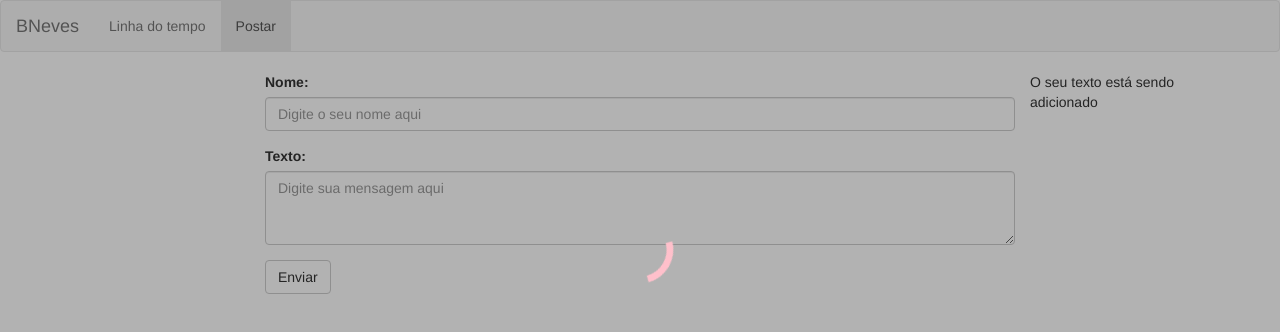
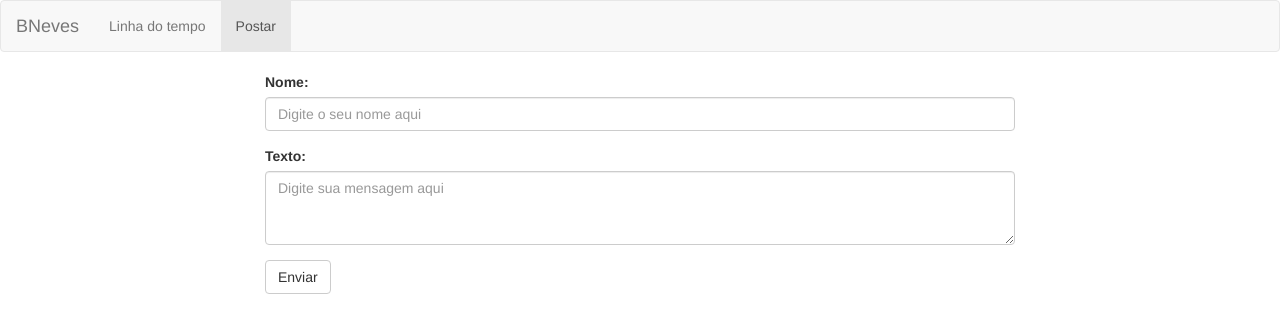
Before and after one commit to BrunaN/PIW, an Angular app in the folder Atividade 02/: page /postar in a window 1280 px wide. Shown: the top 332 px of the page. Built offline with nearby package versions, Linux system fonts and the light colour scheme.

Commit message:
atividade 05

```diff
--- a/Atividade 02/src/app/post-input/post-input.component.css
+++ b/Atividade 02/src/app/post-input/post-input.component.css
@@ -9,12 +9,11 @@
 }
 
 .loading{
-    top: 200px;
+    top: 250px;
     left: calc(50% - 50px);
     margin: auto;
     height: 100px;
     width: 100px;
-    border: solid 10px transparent;
     border-top: solid 10px pink;
     border-radius: 50%;
     animation-name: rotate-scale;
@@ -35,3 +34,14 @@
         transform: scale(1) rotate(360deg);
     }
 }
+
+.status{
+    top: 350px;
+    left: calc(50% - 150px);
+    font-size: 20px;
+    text-align: center;
+    width: 300px;
+    position: absolute;
+    z-index: 400;
+    color: #0000;
+}
--- a/Atividade 02/src/app/post-input/post-input.component.html
+++ b/Atividade 02/src/app/post-input/post-input.component.html
@@ -27,9 +27,9 @@
             </button>
         </form>
     </div>
-    <div>
+    <div *ngIf="submeter">
         <div class="overlay"></div>
         <div class="loading"></div>
-        <span>O seu texto está sendo adicionado</span>
+        <div class="status">Seu texto está sendo adicionado</div>
     </div>
 </div>
--- a/Atividade 02/src/app/post-input/post-input.component.ts
+++ b/Atividade 02/src/app/post-input/post-input.component.ts
@@ -15,6 +15,8 @@ export class PostInputComponent implements OnInit {
   textoInput: string = "";
   qtdLikes: number = 0;
 
+  submeter: boolean = false;
+
   constructor( private postService: PostService) { }
 
   ngOnInit() {
@@ -22,8 +24,11 @@ export class PostInputComponent implements OnInit {
 
   submit(event){
     event.preventDefault();
+    this.submeter = true;
     this.postService.inserir(new Post(this.id, this.nomeInput, this.textoInput, this.qtdLikes))
-      .subscribe(data => console.log(data),
+      .subscribe(data => {
+                this.submeter = false;
+                console.log(data)},
                 error => console.log(error));
   }
 }
```
